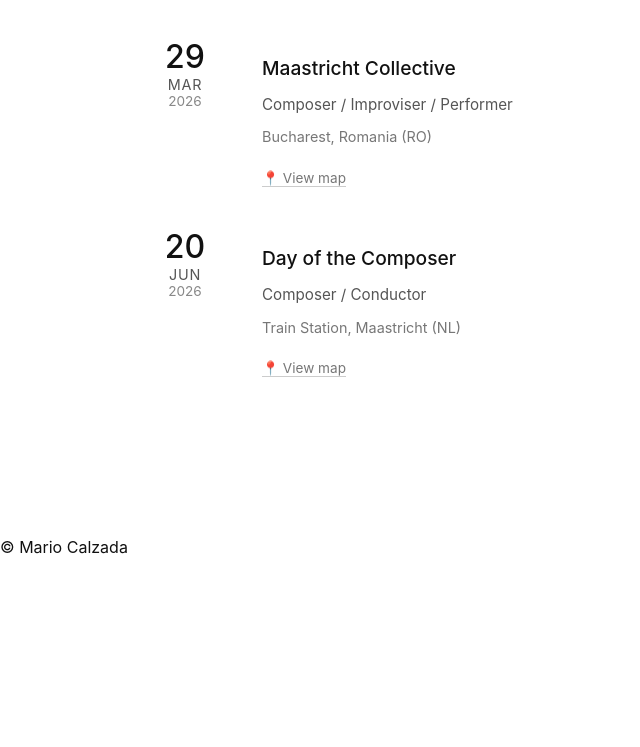
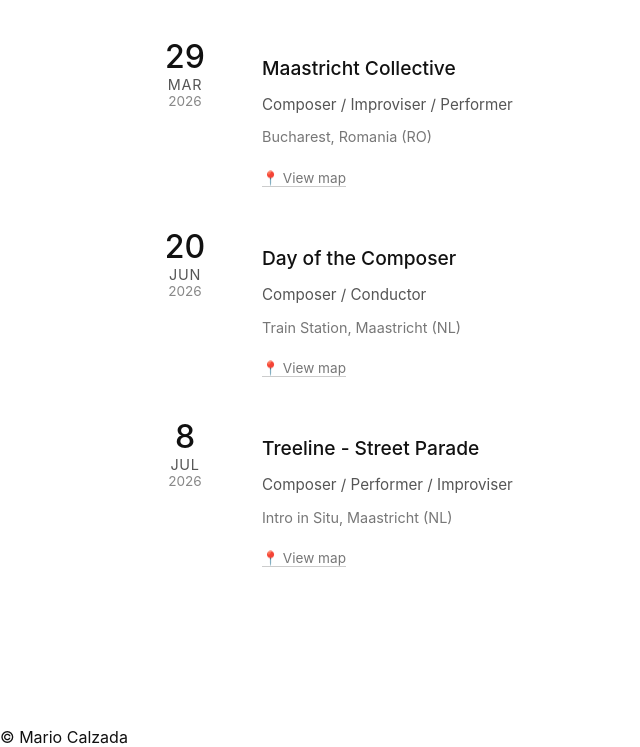
Before and after one commit to mariocalzadamusic/mariocalzadamusic.github.io, a plain HTML site: page agenda.html in a window 1280 px wide. Shown: the part 2416-3163 px from the top of the page, without its empty margins (0-640 px from the left). Before the commit the page ends 2973 px from the top, so only its background shows below. Drawn offline with Linux system fonts and the light colour scheme.

Commit message:
Update agenda.html

```diff
--- a/agenda.html
+++ b/agenda.html
@@ -409,6 +409,33 @@ target="_blank">
 
 </article>
 
+<article class="agenda-item" data-date="2026-06-20">
+
+<div class="agenda-date">
+<span class="day">8</span>
+<span class="month">Jul</span>
+<span class="year">2026</span>
+</div>
+
+<div class="agenda-info">
+
+<h3>Treeline - Street Parade</h3>
+
+<p class="role">Composer / Performer / Improviser</p>
+
+<p class="location">
+Intro in Situ, Maastricht (NL)
+</p>
+
+<a class="map-link"
+href="https://www.google.com/maps/place/Intro+in+Situ/@50.8428132,5.6675801,17z/data=!3m1!4b1!4m6!3m5!1s0x47c0e9b7ba1c1d3f:0xbccdc2674c50b96!8m2!3d50.8428132!4d5.670155!16s%2Fg%2F1tj4g5vy?entry=ttu&g_ep=EgoyMDI2MDgwNS4xIKXMDSoASAFQAw%3D%3D"
+target="_blank">
+📍 View map
+</a>
+
+</div>
+
+</article>
 
 </div>
 
```
